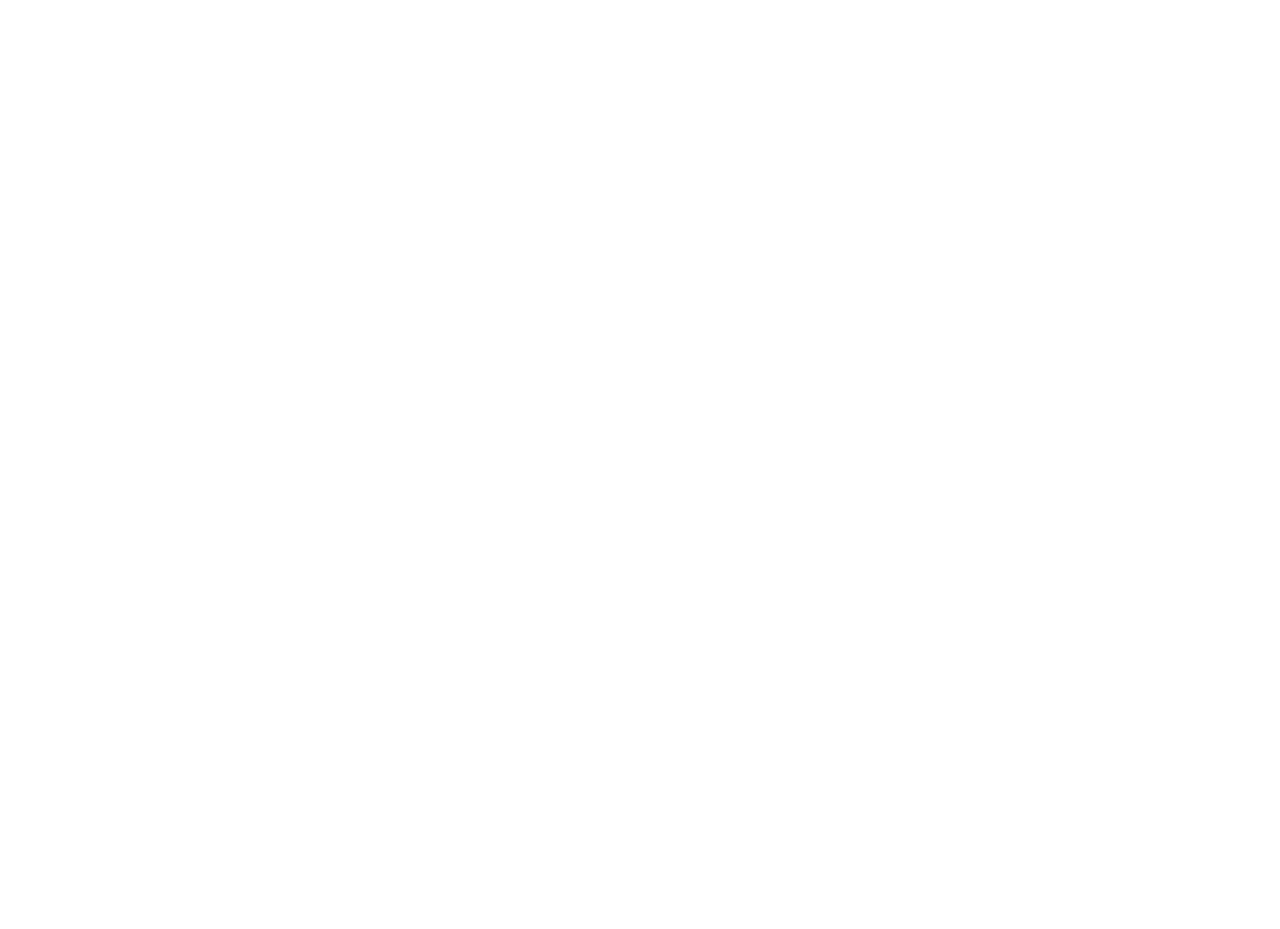
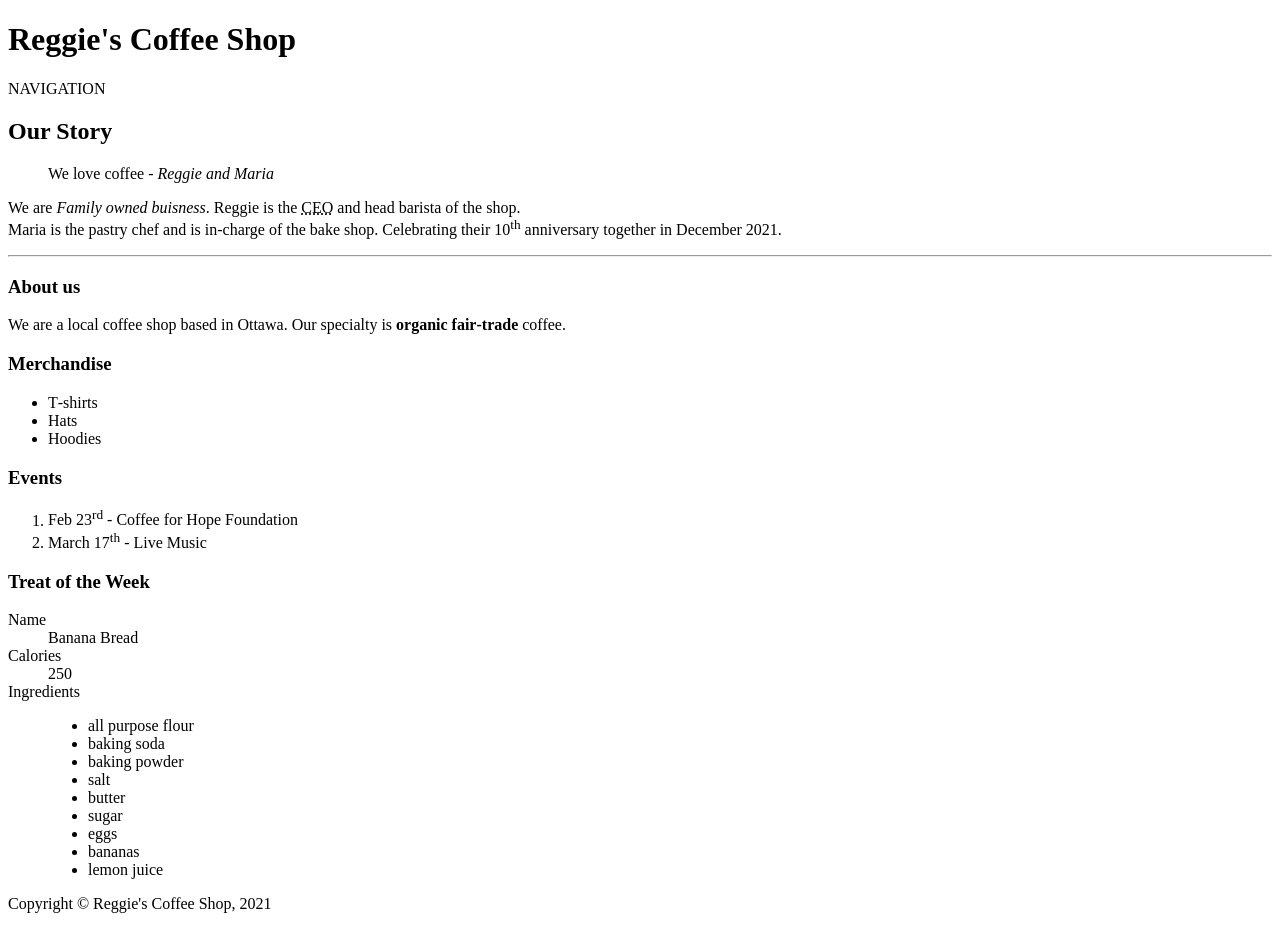
Before and after one commit to Douc0090/Douc0090.github.io, a plain HTML site: page week-3/index.html in a window 1280 px wide. Before the commit the page ends 800 px from the top, so only its background shows below. Drawn offline with Linux system fonts and the light colour scheme.

Commit message:
adding week 3 demo

```diff
--- a/week-3/index.html
+++ b/week-3/index.html
@@ -1,13 +1,91 @@
 <!DOCTYPE html>
 <html lang="en">
 
-   <head>
+<head>
     <meta charset="UTF-8">
-    <title>Week 3 - HTML Text and Semantics</title>
-   </head>
+    <title>Reggie&apos;s Coffee Shop - Home</title>
+</head>
 
-   <body>
+<body>
+    <!--tag name + tab to auto open and close-->
+    <!-- ctrl and / to add comment -->
+    <!--ctrl + arrows keys to jump to end or begining of line-->
+    <!--alt + arrow keys to move code up and down-->
+    <!--alt + z to wrap text to next line-->
+    <!-- alt + ctrl + arrow key, for multiple edit points. esc to get ride of them.-->
+    <!--tagname*number to get multiple tags. eg: li*5 for 5 list items-->
+    <header>
+        <h1>Reggie&apos;s Coffee Shop</h1>
+        <nav>NAVIGATION</nav>
+    </header>
+    <!--*****main content of the page*****-->
+    <main>
+        <!--*****main article*****-->
+        <article>
+            <h2>Our Story</h2>
+            <blockquote>
+                We love coffee <cite>- Reggie and Maria</cite>
+            </blockquote>
+            <p>
+                We are <em>Family owned buisness</em>. Reggie is the <abbr title="Chief Executive Officer">CEO</abbr>
+                and head barista of the shop. <br>
+                Maria is the pastry chef and is in&hyphen;charge of the bake shop. Celebrating their 10<sup>th</sup>
+                anniversary together in December 2021.
+            </p>
+            <hr>
+            <!--*****about section of article*****-->
+            <section>
+                <h3>About us</h3>
+                <p>We are a local coffee shop based in Ottawa. Our specialty is <b>organic fair&hyphen;trade</b> coffee.
+                </p>
+            </section>
+        </article>
+        <!--*****side bar inofrmation*****-->
+        <aside>
+            <h3>Merchandise</h3>
+            <ul>
+                <li>T&hyphen;shirts</li>
+                <li>Hats</li>
+                <li>Hoodies</li>
+            </ul>
+        </aside>
+        <!--*****events section*****-->
+        <section>
+            <h3>Events</h3>
+            <ol>
+                <li>Feb 23<sup>rd</sup> &hyphen; Coffee for Hope Foundation</li>
+                <li>March 17<sup>th</sup> &hyphen; Live Music</li>
+            </ol>
+        </section>
+        <!--*****treat of the week section*****-->
+        <section>
+            <h3>Treat of the Week</h3>
+            <dl>
+                <dt>Name</dt>
+                <dd>Banana Bread</dd>
+                <dt>Calories</dt>
+                <dd>250</dd>
+                <dt>Ingredients</dt>
+                <dd>
+                    <ul>
+                        <li>all purpose flour</li>
+                        <li>baking soda</li>
+                        <li>baking powder</li>
+                        <li>salt</li>
+                        <li>butter</li>
+                        <li>sugar</li>
+                        <li>eggs</li>
+                        <li>bananas</li>
+                        <li>lemon juice</li>
+                    </ul>
+                </dd>
+            </dl>
+        </section>
+    </main>
+    <!--*****footer of the page***** -->
+    <footer>
+        <p>Copyright &copy; Reggie&apos;s Coffee Shop, 2021</p>
+    </footer>
+</body>
 
-   </body>
-
-   </html>
+</html>
```
